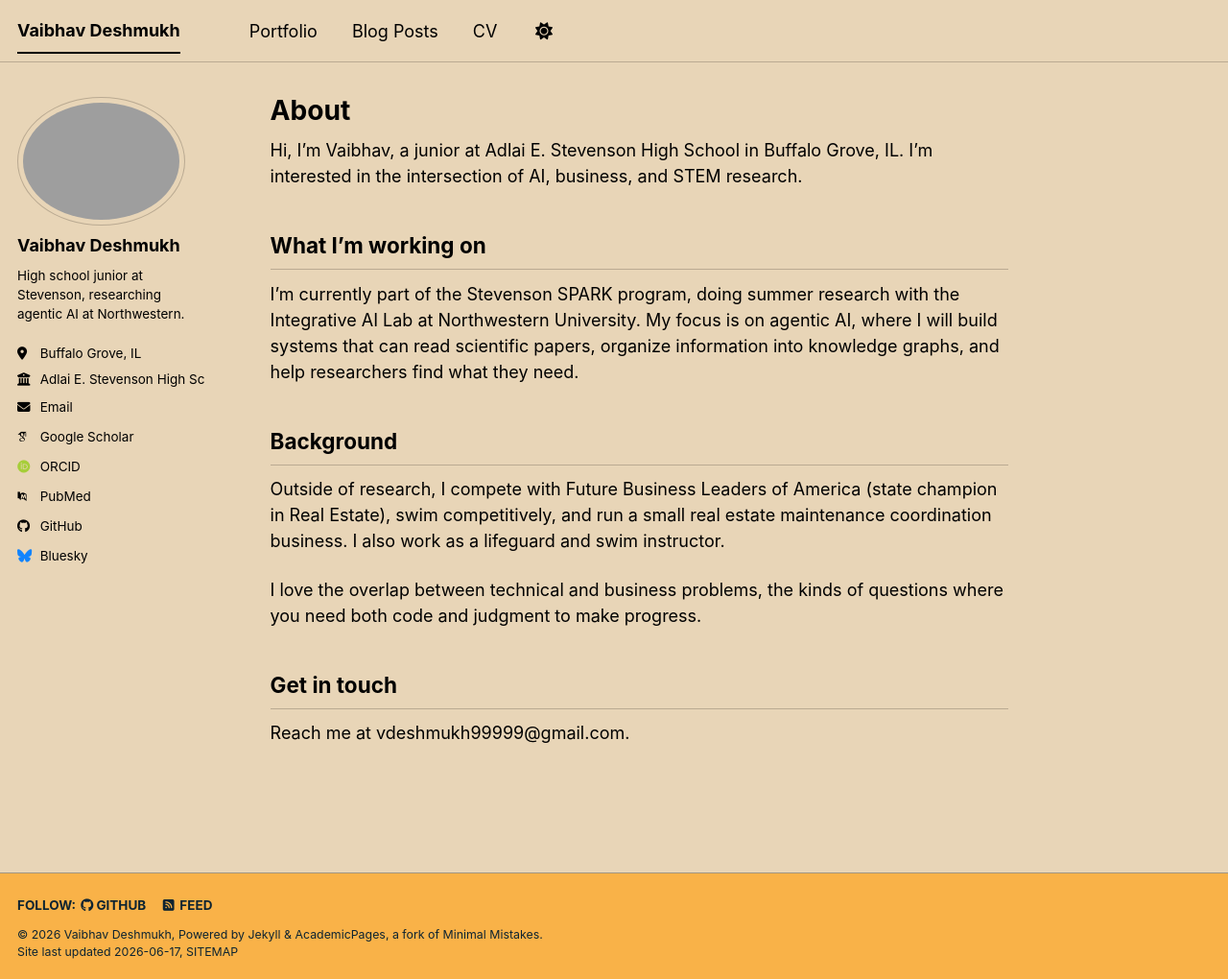
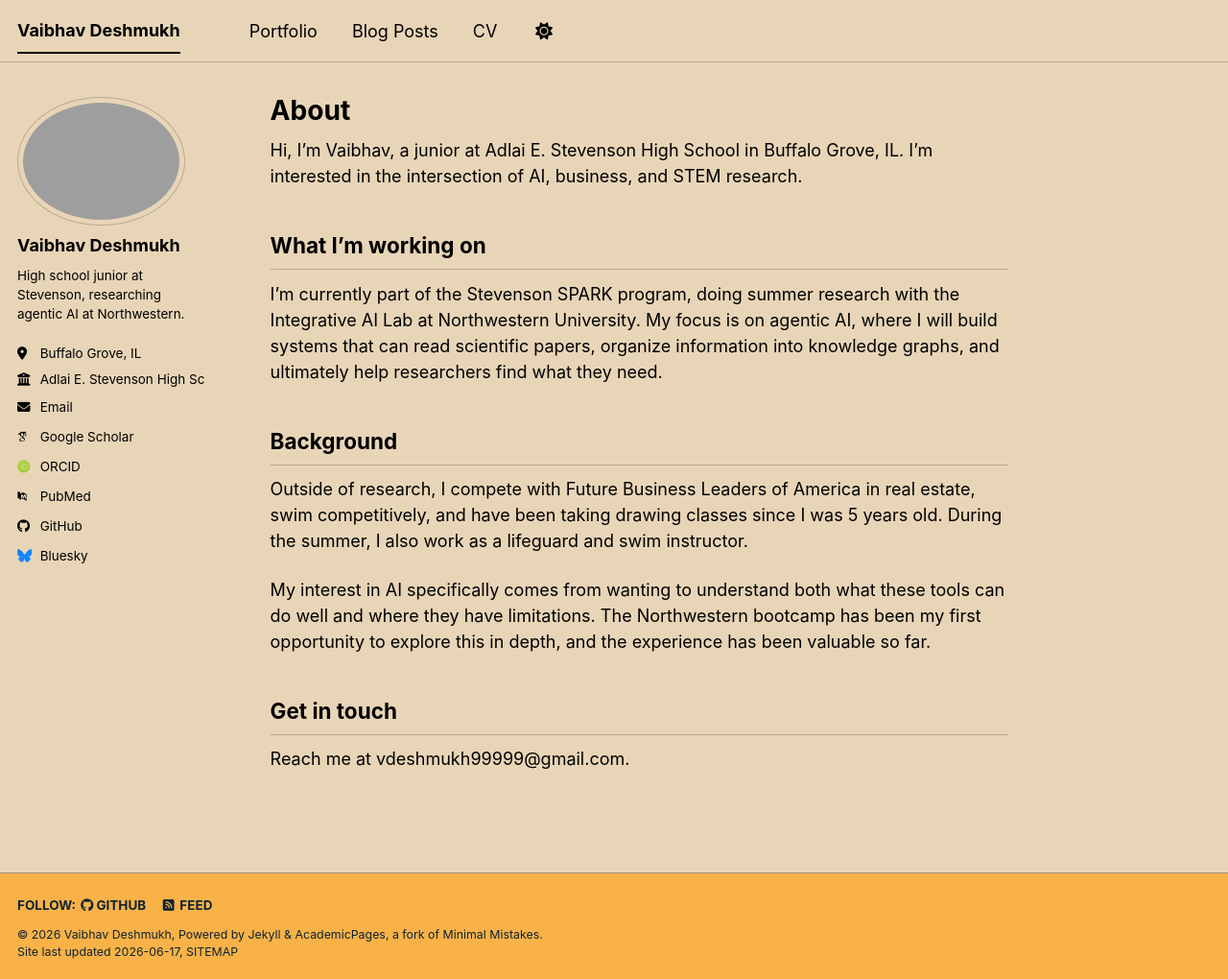
Before and after one commit to VaibhavDeshmukh1/VaibhavDeshmukh1.github.io, a Jekyll site: the page built from _pages/about.md, in a window 1280 px wide and 1020 px high. Shown: the whole window at 96% size. Built offline with Jekyll 4.4.1, drawn with Linux system fonts in a browser that asks for light colours; some web fonts are replaced; a script bundle is joined from its source files by our own code; library files that are not in the unit come from our copies.

Commit message:
updated about page content

```diff
--- a/_pages/about.md
+++ b/_pages/about.md
@@ -12,16 +12,13 @@ Hi, I'm Vaibhav, a junior at Adlai E. Stevenson High School in Buffalo Grove, IL
 
 I'm currently part of the Stevenson SPARK program, doing summer research with
 the Integrative AI Lab at Northwestern University. My focus is on agentic AI,
-where I will build systems that can read scientific papers, organize information into knowledge graphs, and help researchers find what they need.
+where I will build systems that can read scientific papers, organize information into knowledge graphs, and ultimately help researchers find what they need.
 
 ## Background
 
-Outside of research, I compete with Future Business Leaders of America (state
-champion in Real Estate), swim competitively, and run a small real estate
-maintenance coordination business. I also work as a lifeguard and swim instructor.
+Outside of research, I compete with Future Business Leaders of America in real estate, swim competitively, and have been taking drawing classes since I was 5 years old. During the summer, I also work as a lifeguard and swim instructor.
 
-I love the overlap between technical and business problems, the kinds of
-questions where you need both code and judgment to make progress.
+My interest in AI specifically comes from wanting to understand both what these tools can do well and where they have limitations. The Northwestern bootcamp has been my first opportunity to explore this in depth, and the experience has been valuable so far.
 
 ## Get in touch
 
```
